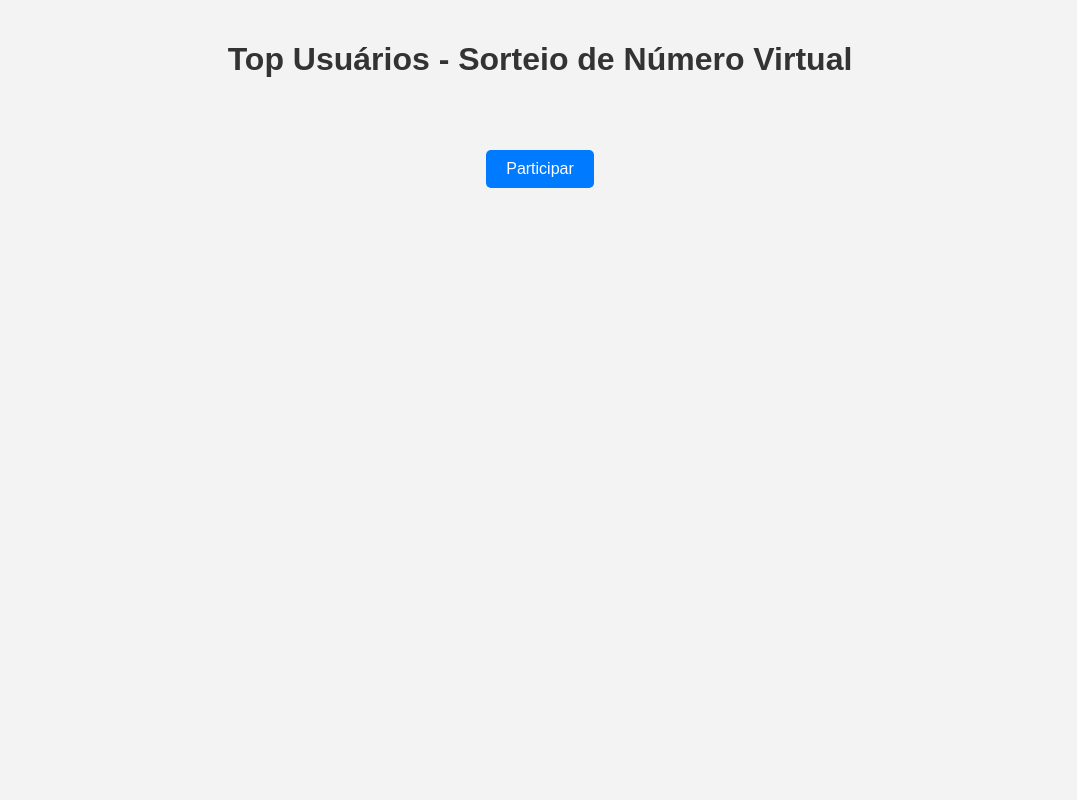
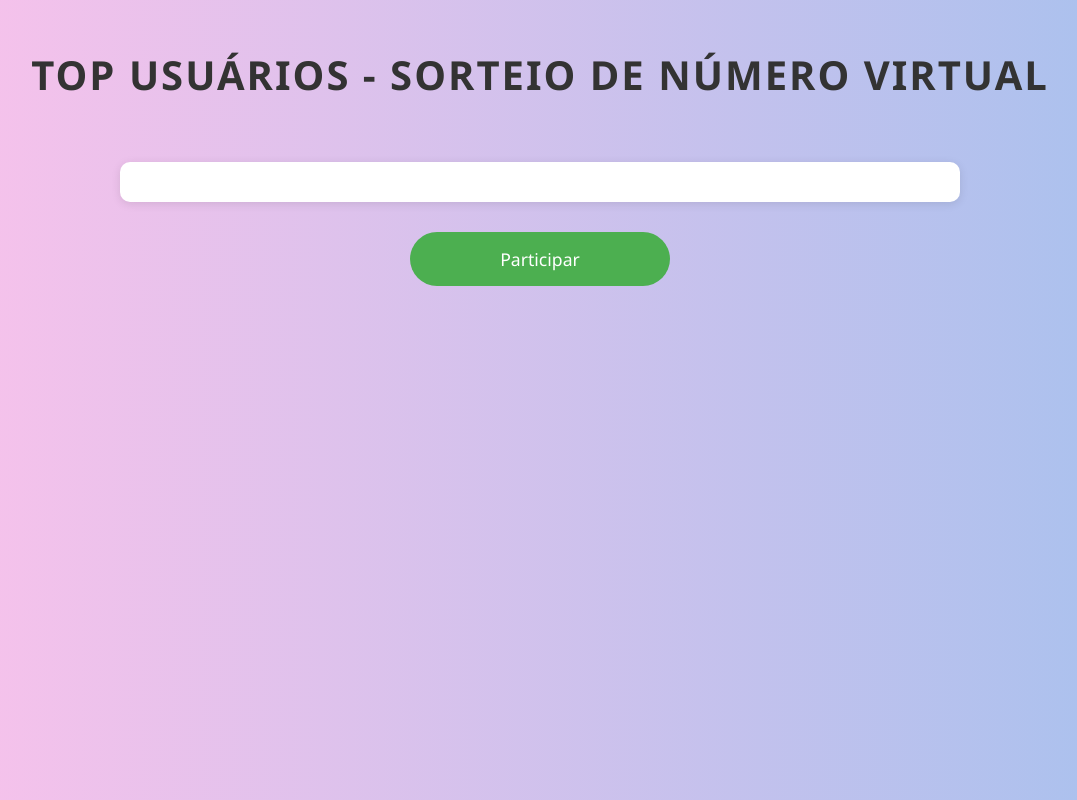
Before and after one commit to MHOTEX/VirtNumber, a plain HTML site: page TopUser.html in a window 1280 px wide. Shown: the whole page, without its empty margins (100-1177 px from the left). Drawn offline with Linux system fonts and the light colour scheme; no server answers.

Commit message:
Atualizar o TopUser.html

```diff
--- a/TopUser.html
+++ b/TopUser.html
@@ -6,59 +6,78 @@
     <title>Top Usuários - Sorteio de Número Virtual</title>
     <style>
         body {
-            font-family: Arial, sans-serif;
+            font-family: 'Segoe UI', Tahoma, Geneva, Verdana, sans-serif;
             display: flex;
             flex-direction: column;
             align-items: center;
             justify-content: center;
-            background-color: #f3f3f3;
+            background: linear-gradient(to right, #fbc2eb, #a6c1ee);
             margin: 0;
             padding: 20px;
         }
         h1 {
+            font-size: 2.5em;
             color: #333;
+            text-align: center;
+            margin-bottom: 30px;
+            text-transform: uppercase;
+            letter-spacing: 2px;
         }
         .ranking-container {
-            width: 80%;
+            width: 100%;
             max-width: 800px;
             margin-top: 30px;
+            background-color: #fff;
+            padding: 20px;
+            border-radius: 10px;
+            box-shadow: 0 2px 10px rgba(0, 0, 0, 0.1);
         }
         .ranking-row {
             display: flex;
             justify-content: space-between;
-            padding: 10px;
+            padding: 15px;
             margin: 5px 0;
-            background-color: #fff;
-            border-radius: 5px;
+            background-color: #f9f9f9;
+            border-radius: 8px;
             box-shadow: 0 1px 3px rgba(0, 0, 0, 0.1);
+            transition: background-color 0.3s;
         }
         .ranking-row:hover {
-            background-color: #f1f1f1;
+            background-color: #e7e7e7;
         }
         .rank {
             width: 10%;
             text-align: left;
+            font-weight: bold;
         }
         .number {
             width: 60%;
             text-align: center;
+            font-weight: normal;
         }
         .n1 {
             width: 30%;
             text-align: right;
+            font-weight: normal;
         }
         .link {
-            background-color: #007bff;
+            background-color: #4CAF50;
             color: white;
-            border: none;
-            padding: 10px 20px;
-            border-radius: 5px;
+            padding: 15px 30px;
+            border-radius: 50px;
+            font-size: 1.1em;
             cursor: pointer;
             text-decoration: none;
-            margin-top: 20px;
+            text-align: center;
+            margin-top: 30px;
+            display: block;
+            width: 200px;
+            margin-left: auto;
+            margin-right: auto;
+            transition: background-color 0.3s;
         }
         .link:hover {
-            background-color: #0056b3;
+            background-color: #45a049;
         }
     </style>
     <script>
```
